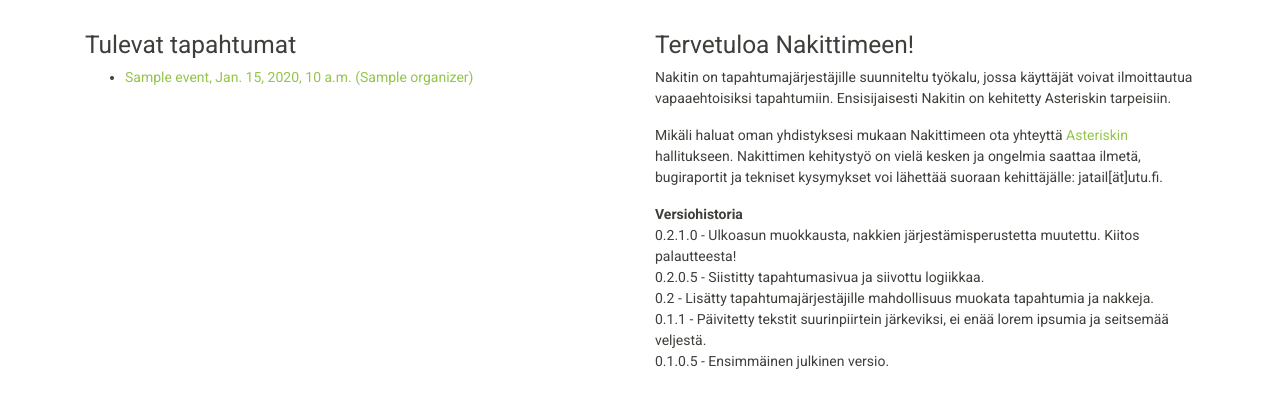
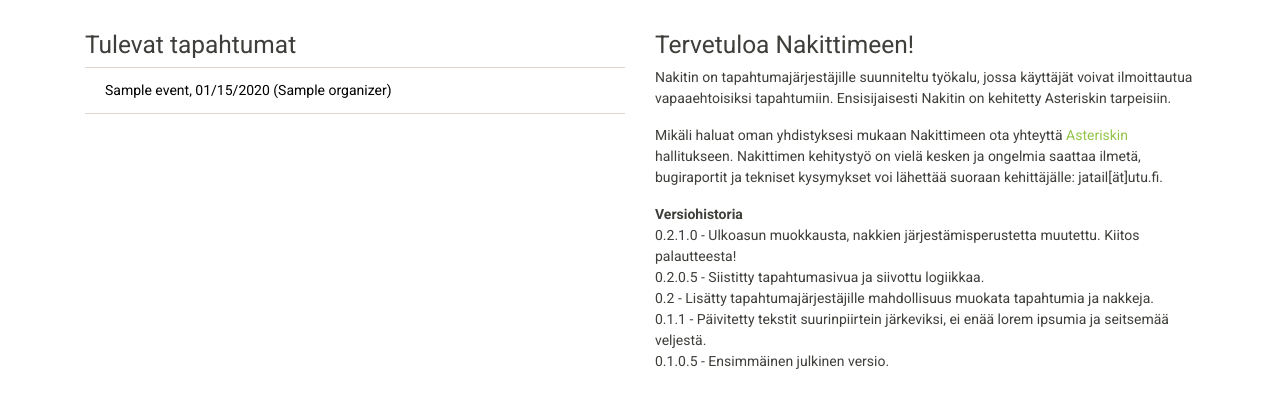
Before and after one commit to jatail/nakitin3000, a Django app: template templates/nakit/frontpage.html in a window 1280 px wide. Shown: the part 54-462 px from the top of the page. Run offline with Django 3.2, Linux system fonts and the light colour scheme; the template is opened without the code that fills it: most values are stand-ins (such as "Sample title", 1, 10 or a date in 2020); some libraries are stand-ins or nearby versions.

Commit message:
lisää ulkoasun twiikkausta

```diff
--- a/static/css/hax.css
+++ b/static/css/hax.css
@@ -17,3 +17,13 @@
     display: flex;
     flex-direction: column;
 }
+
+a.fp:link {
+    color:black;
+}
+a.fp:visited {
+    color:black;
+}
+a.fp:hover {
+    color:black;
+}
--- a/templates/nakit/eventpage.html
+++ b/templates/nakit/eventpage.html
@@ -31,7 +31,7 @@
         <div class="col">
                     <div class="card border-secondary mb-3" style="max-width: 20rem;">
                         <div class="card-header">
-                            <h4 class="card-title">{{ nakki.task }}</h4> <b>{{ nakki.date | date:"l" }} {{ nakki.date }}</b><br> klo {{ nakki.starttime }} - {{ nakki.endtime }}
+                            <h4 class="card-title">{{ nakki.task }}</h4> <b>{{ nakki.date | date:"l" }} {{ nakki.date |date:"SHORT_DATE_FORMAT" }}</b><br> klo {{ nakki.starttime }} - {{ nakki.endtime }}
                         </div>
                         <div class="card-body">
 
--- a/templates/nakit/frontpage.html
+++ b/templates/nakit/frontpage.html
@@ -4,12 +4,13 @@
     <div class="row">
         <div class="col">
         <h3> Tulevat tapahtumat </h3>
-            <ul>
+            <ul class="list-group list-group-flush">
                 {% for event in upcomingevents %}
-                    <li><a href="event/{{ event.id }}">{{ event.name }}, {{ event.date }} ({{event.organizer.name}})</a></li>
+                    <li class="list-group-item"><a class="fp" href="event/{{ event.id }}">{{ event.name }}, {{ event.date|date:"SHORT_DATE_FORMAT" }} ({{event.organizer.name}})</a></li>
                 {% empty %}
-                    <li>Ei tulevia tapahtumia.</li>
+                    <li class="list-group-item">Ei tulevia tapahtumia.</li>
                 {% endfor %}
+                <li class="list-group-item"></li>
             </ul>
 
         </div>
--- a/templates/nakit/orgs.html
+++ b/templates/nakit/orgs.html
@@ -5,11 +5,11 @@
         <div class="col">
 
             <h3>Rekisteröityneet yhdistykset</h3>
-            <ul>
+            <ul class="list-group list-group-flush">
                 {% for org in organizations %}
-                    <li><a href="/org/{{ org.id }}">{{ org.name }}</a></li>
+                    <li class="list-group-item"><a class="fp" href="/org/{{ org.id }}">{{ org.name }}</a></li>
                 {% empty %}
-                    <li>Ei rekisteröityneitä järjestöjä</li>
+                    <li class="list-group-item">Ei rekisteröityneitä järjestöjä</li>
                 {% endfor %}
             </ul>
 
```
Also changed, not shown: templates/nakit/org.html (+4 -4 lines).
